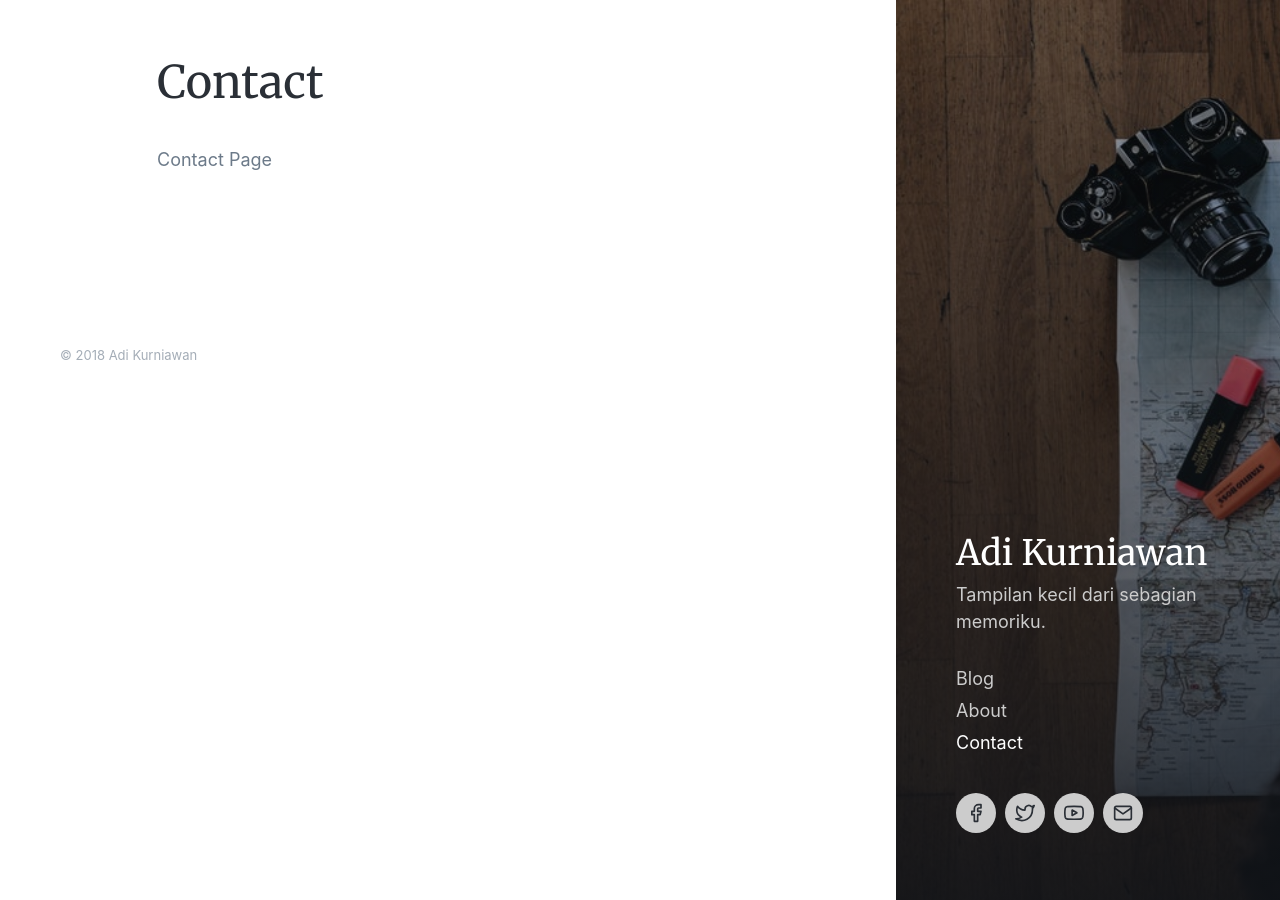
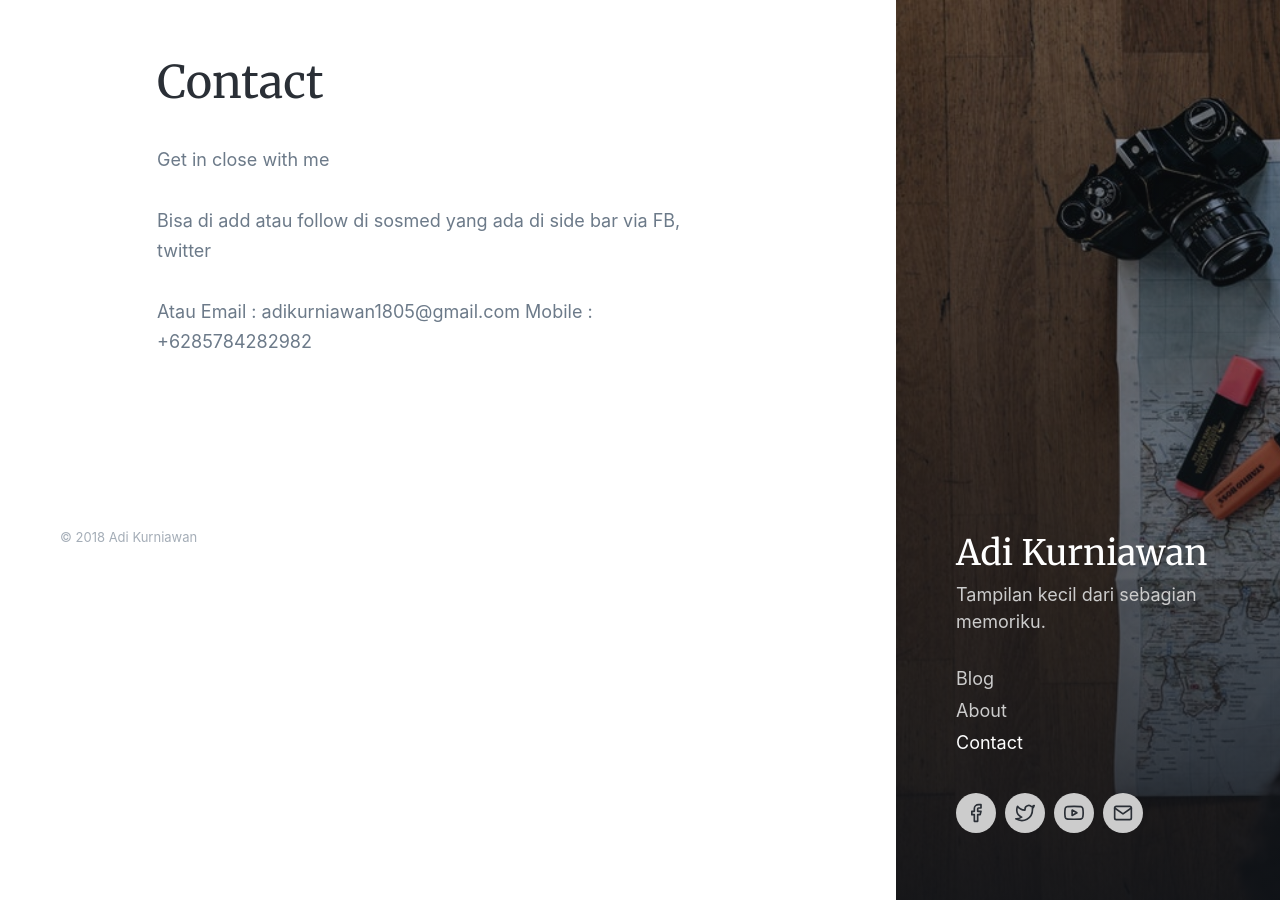
Before and after one commit to adionakurniawan/blog, a Jekyll site: the page built from contact.md, in a window 1280 px wide. Built offline with Jekyll 4.4.1, drawn with Linux system fonts in a browser that asks for light colours; some web fonts are replaced.

Commit message:
Update contact page v1

```diff
--- a/contact.md
+++ b/contact.md
@@ -5,4 +5,10 @@ permalink: /contact/
 thumbnail: "/images/pages/contact.jpg"
 ---
 
-Contact Page
+Get in close with me
+
+Bisa di add atau follow di sosmed yang ada di side bar via FB, twitter
+
+Atau
+Email  : adikurniawan1805@gmail.com
+Mobile : +6285784282982
```
